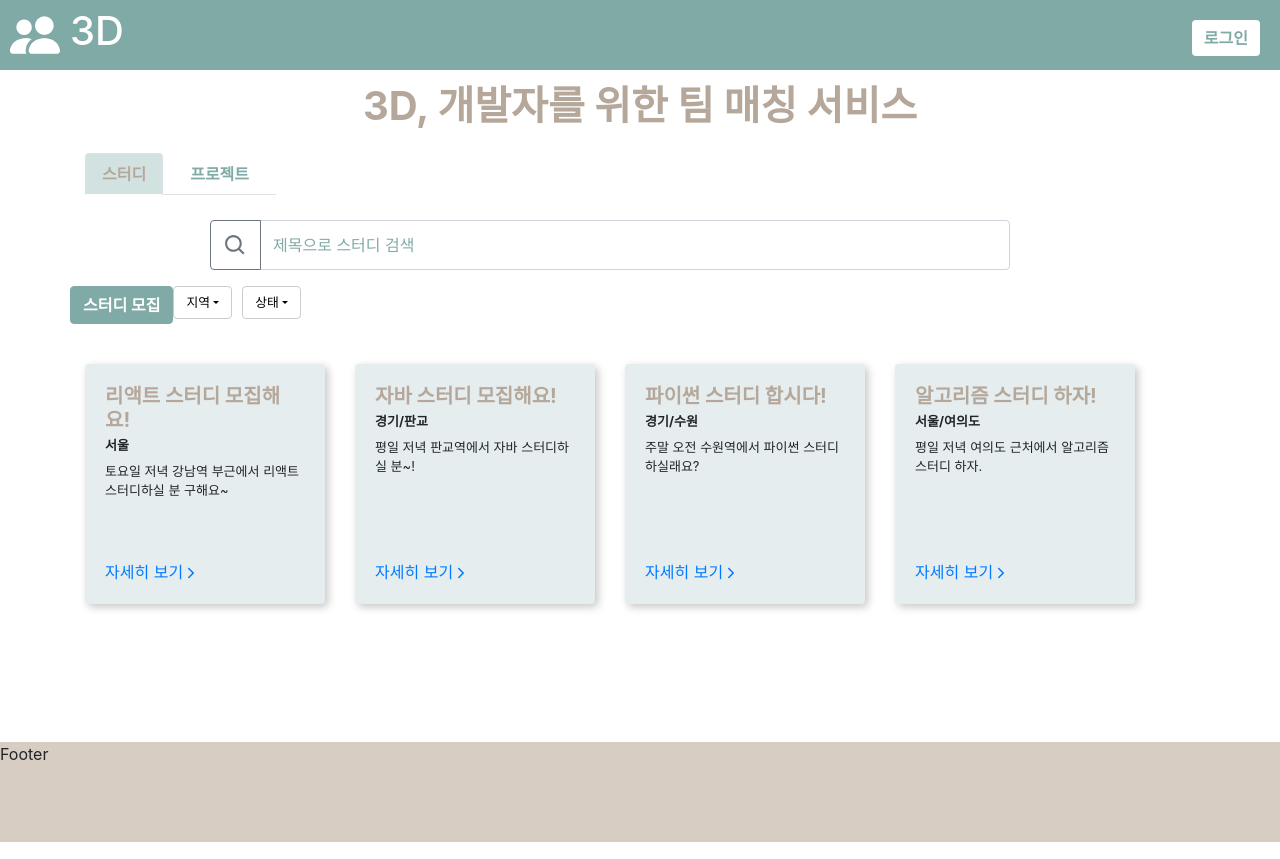
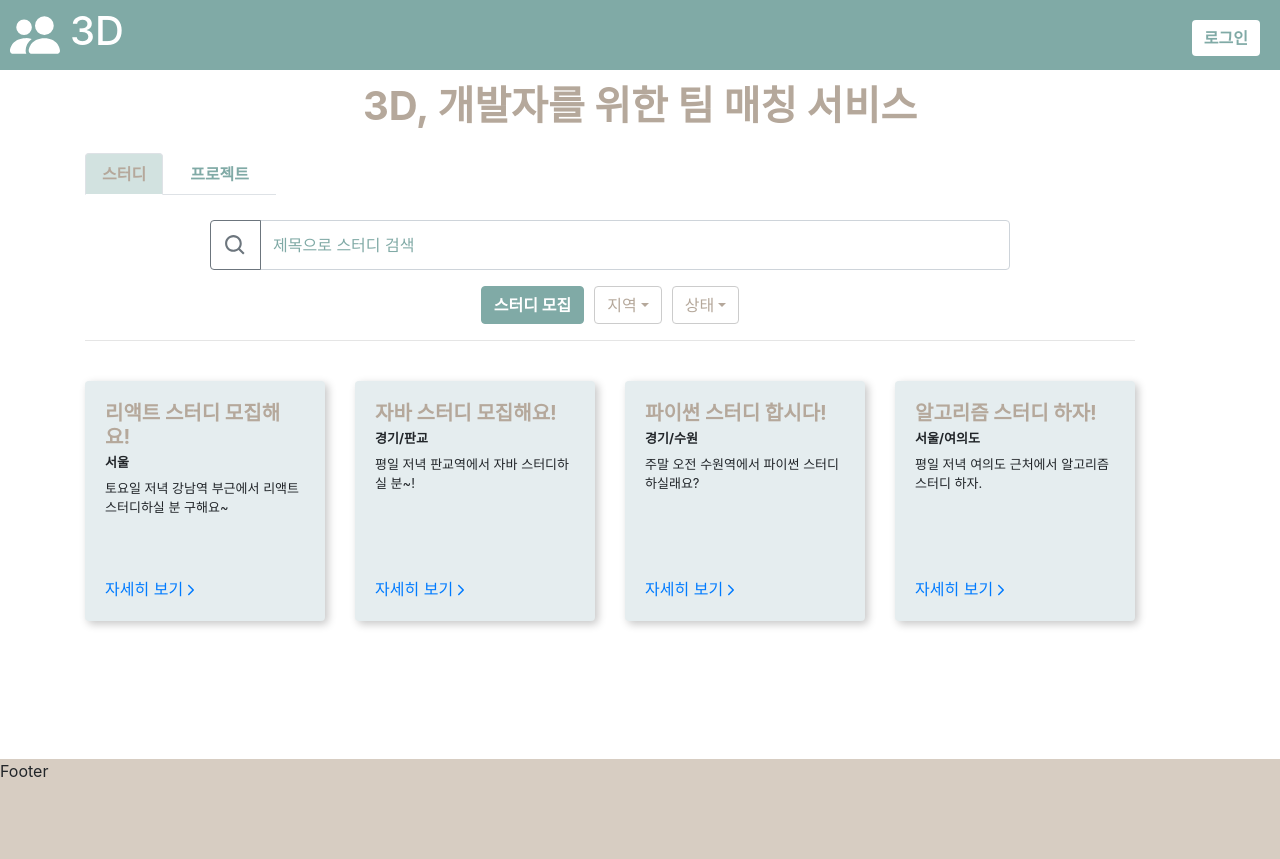
Before and after one commit to 3ddd-developers/3d-frontend, a React app: page / in a window 1280 px wide. Built offline with nearby package versions, Linux system fonts and the light colour scheme.

Commit message:
[feat] 메인페이지 탭 디자인 적용

```diff
--- a/src/pages/Main.jsx
+++ b/src/pages/Main.jsx
@@ -95,20 +95,21 @@ const Main = () => {
                                 <FormControl className='main-search' style={{ height: '50px' }} placeholder='제목으로 스터디 검색' />
                             </InputGroup>
                         </Row>
-                        <Row>
+                        <Row style={{ justifyContent: 'center' }}>
                             <Button className='main-button' onClick={onClickCreateStudy}>스터디 모집</Button>
                             <DropdownButton className='main-filter' id="dropdown-region" title="지역">
-                                <Dropdown.Item href="#/action-1">서울</Dropdown.Item>
-                                <Dropdown.Item href="#/action-2">경기</Dropdown.Item>
-                                <Dropdown.Item href="#/action-3">인천</Dropdown.Item>
-                                <Dropdown.Item href="#/action-4">제주</Dropdown.Item>
-                                <Dropdown.Item href="#/action-5">강원</Dropdown.Item>
+                                <Dropdown.Item>서울</Dropdown.Item>
+                                <Dropdown.Item>경기</Dropdown.Item>
+                                <Dropdown.Item>인천</Dropdown.Item>
+                                <Dropdown.Item>제주</Dropdown.Item>
+                                <Dropdown.Item>강원</Dropdown.Item>
                             </DropdownButton>
-                            <DropdownButton className='main-filter' style={{ marginLeft: '10px' }} id="dropdown-status" title="상태">
-                                <Dropdown.Item href="#/action-1">모집중</Dropdown.Item>
-                                <Dropdown.Item href="#/action-2">모집완료</Dropdown.Item>
+                            <DropdownButton className='main-filter' id="dropdown-status" title="상태">
+                                <Dropdown.Item>모집중</Dropdown.Item>
+                                <Dropdown.Item>모집완료</Dropdown.Item>
                             </DropdownButton>
                         </Row>
+                        <hr />
                         <Row style={{ marginTop: '30px' }}>
                             {studyList.map(study => StudyCard(study))}
                         </Row>
--- a/src/style.scss
+++ b/src/style.scss
@@ -81,28 +81,31 @@ footer {
   color: #80AAA6;
 }
 .main-filter {
+  .dropdown-item {
+    color: #B5A89B !important;
+  }
   button {
-    color: #000000;
+    color: #B5A89B;
     background-color: #ffffff;
     border-color: #ccc;
-    font-size: 0.8rem;
+    margin-left: 10px;
   }
 
   button:hover {
-    color: #000000;
+    color:#B5A89B;
     background-color: #ffffff;
     border-color: #ccc;
   }
 
   button:focus {
-    color: #000000 !important;
+    color: #B5A89B !important;
     background-color: #ffffff !important;
     border-color: #ccc !important;
     box-shadow: none !important;
   }
 
   button:active {
-    color: #000000 !important;
+    color: #B5A89B !important;
     background-color: #ffffff !important;
     border-color: #ccc !important;
     box-shadow: none !important;
```
